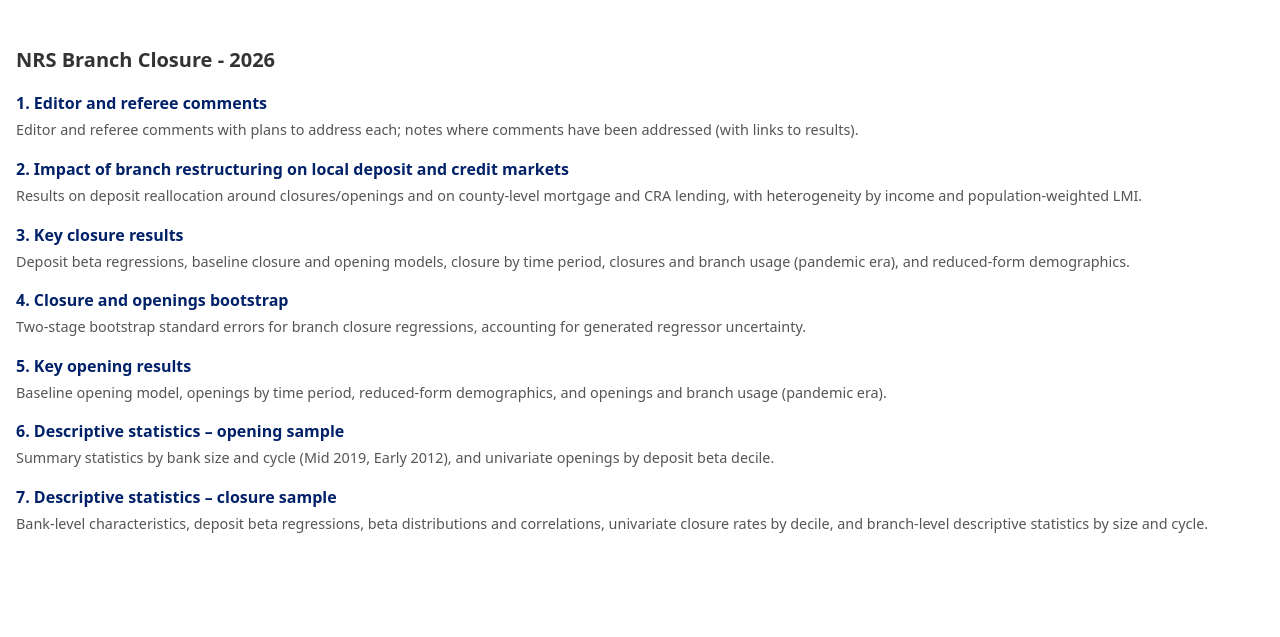
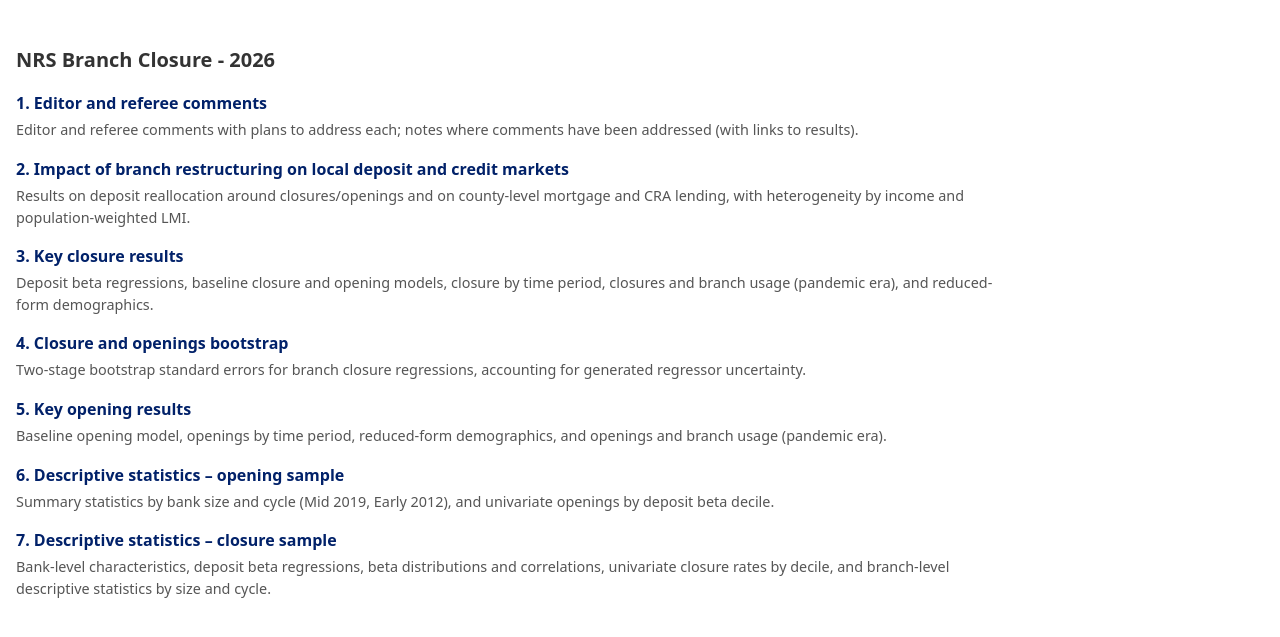
Before and after one commit to dratnadiwakara/NRS_Branch_Closure, a Jekyll site: the page built from docs/index.html, in a window 1280 px wide. Shown: the top 637 px of the page. Built offline with Jekyll 4.4.1, drawn with Linux system fonts in a browser that asks for light colours; a script that is not in the unit is left out.

Commit message:
width 1024

```diff
--- a/docs/_layouts/default.html
+++ b/docs/_layouts/default.html
@@ -7,7 +7,7 @@
   <!-- Hypothesis -->
   <script async src="https://hypothes.is/embed.js"></script>
   <style>
-    body { font-family: system-ui, sans-serif; width: 100%; margin: 0 200px 0 0; padding: 2rem 1rem; line-height: 1.5; box-sizing: border-box; }
+    body { font-family: system-ui, sans-serif; max-width: 1024px; margin: 0 0 0 0; padding: 2rem 1rem; line-height: 1.5; box-sizing: border-box; }
     h1 { font-size: 1.25rem; color: #333; }
     h2 { font-size: 1.1rem; margin-top: 1.5rem; }
     h3 { font-size: 1rem; margin-top: 1rem; }
```
